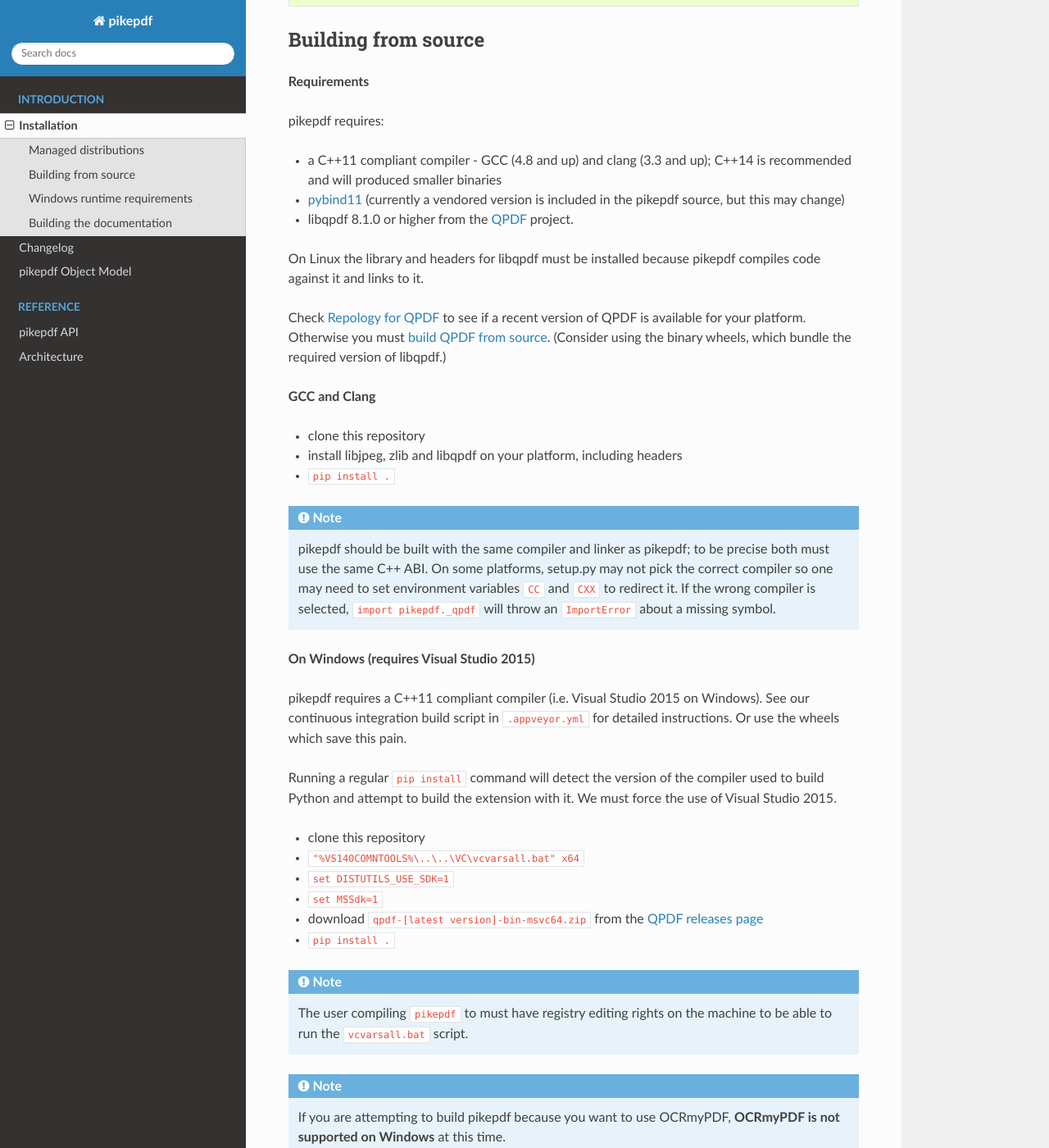
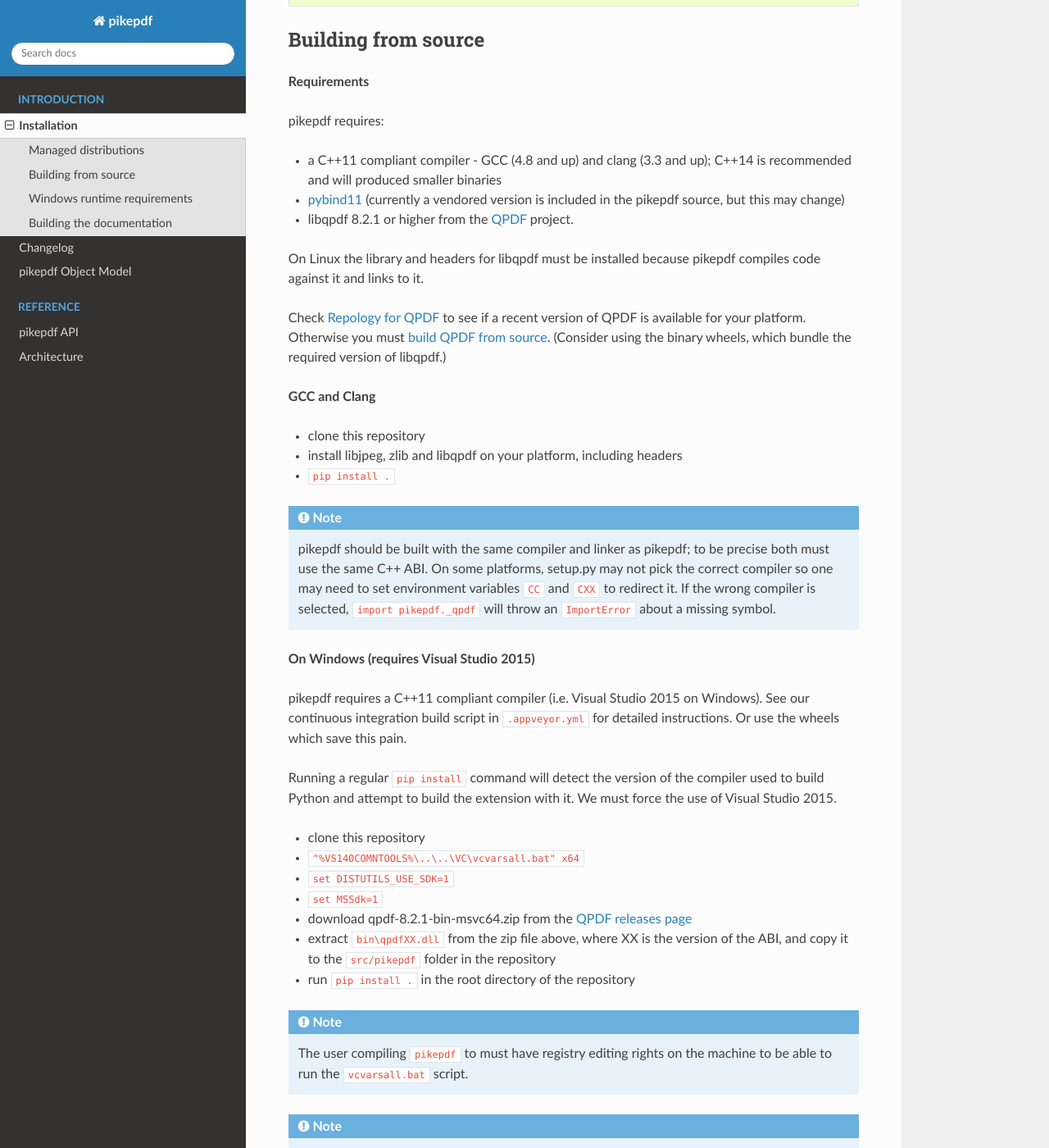
Before and after one commit to pikepdf/pikepdf, a Sphinx documentation site: the page built from docs/installation.rst, in a window 1280 px wide and 1400 px high, scrolled down 864 px. Shown: the whole window at 82% size. Built offline with Sphinx 7.4.7 and the Read the Docs theme 2.0.0, drawn with Linux system fonts in a browser that asks for light colours; pages that are not in the unit, such as notebooks, are missing from menus; the version number could not be read and is left out.

Commit message:
Update install docs for qpdf 8.2.1

```diff
--- a/docs/installation.rst
+++ b/docs/installation.rst
@@ -49,7 +49,7 @@
 
 **Requirements**
 
-.. |qpdf-version| replace:: 8.1.0
+.. |qpdf-version| replace:: 8.2.1
 
 pikepdf requires:
 
@@ -87,6 +87,8 @@
 
 **On Windows (requires Visual Studio 2015)**
 
+.. |msvc-zip| replace:: qpdf-|qpdf-version|-bin-msvc64.zip
+
 pikepdf requires a C++11 compliant compiler (i.e. Visual Studio 2015 on
 Windows). See our continuous integration build script in ``.appveyor.yml``
 for detailed instructions. Or use the wheels which save this pain.
@@ -99,8 +101,10 @@
 - ``"%VS140COMNTOOLS%\..\..\VC\vcvarsall.bat" x64``
 - ``set DISTUTILS_USE_SDK=1``
 - ``set MSSdk=1``
-- download ``qpdf-[latest version]-bin-msvc64.zip`` from the `QPDF releases page <https://github.com/qpdf/qpdf/releases>`_
-- ``pip install .``
+- download |msvc-zip| from the `QPDF releases page <https://github.com/qpdf/qpdf/releases>`_
+- extract ``bin\qpdfXX.dll`` from the zip file above, where XX is the version
+  of the ABI, and copy it to the ``src/pikepdf`` folder in the repository
+- run ``pip install .`` in the root directory of the repository
 
 .. note::
 
```
